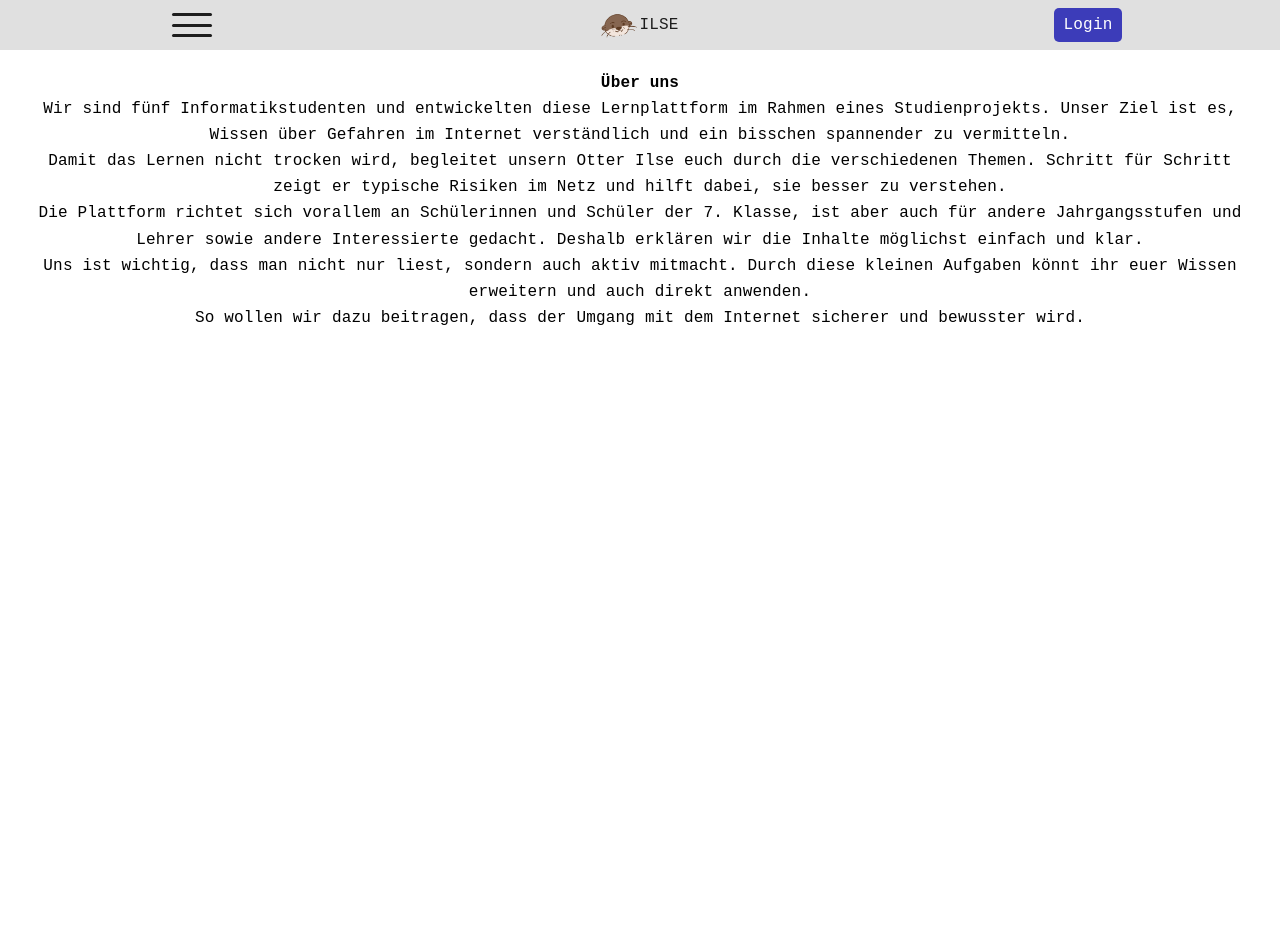
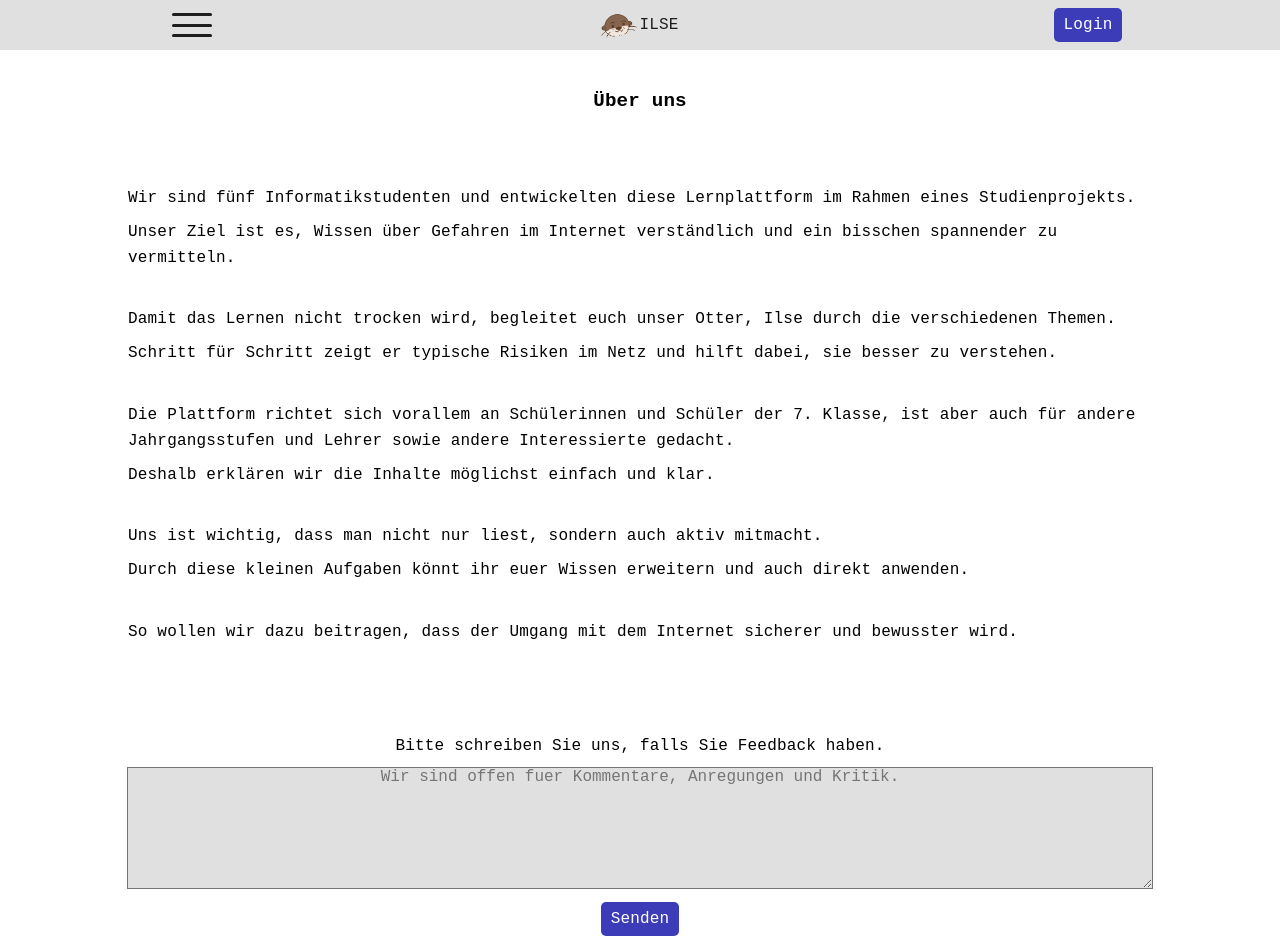
Before and after one commit to ILSE-Group/ILSE-Plattform-Frontend, a React (Vite) app: page /about in a window 1280 px wide. Shown: the top 952 px of the page. Before the commit the page ends 800 px from the top, so only its background shows below. Built offline with nearby package versions, Linux system fonts and the light colour scheme.

Commit message:
extended WhoWeArePage

```diff
--- a/src/components/Header/Header.scss
+++ b/src/components/Header/Header.scss
@@ -111,7 +111,7 @@ $navigationSize: 40%;
     height: calc(100vh - #{styles.$HEADER_HEIGHT});
     width: 100vw;
 
-    position: fixed;
+    position: absolute;
 
     display: flex;
     flex-direction: column;
--- /dev/null
+++ b/src/components/WhoWeAre/AboutFeedback/AboutFeedback.scss
@@ -0,0 +1,42 @@
+
+.about-feedback-wrapper {
+    width: 80vw;
+    height: min-content;
+
+    margin: 3vh;
+
+    display: flex;
+    flex-direction: column;
+    flex-wrap: nowrap;
+    align-items: center;
+    justify-content: space-evenly;
+
+    gap: 1vh;
+}
+
+.feedback-intro-text {
+    user-select: none;
+
+    text-align: left;
+}
+
+.feedback-textbox {
+    height: 15vh;
+    width: 100%;
+    max-width: 100%;
+
+    overflow: scroll;
+    field-sizing: content;
+
+    font-size: 1em;
+
+    background-color: var(--bgColorMediumContrast);
+    color: var(--fgColorHighContrast);
+}
+
+.feedback-send-btn {
+    margin: 5px;
+
+    width: min-content;
+    user-select: none;
+}
--- /dev/null
+++ b/src/components/WhoWeAre/AboutFeedback/AboutFeedback.tsx
@@ -0,0 +1,38 @@
+import './AboutFeedback.scss'
+
+
+function AboutFeedback() {
+    const feedbackInputBox : HTMLInputElement = document.getElementById('feedback-textbox') as HTMLInputElement;
+
+    function sendFeedback() {
+        const feedbackText: string = feedbackInputBox.value;
+
+        if(feedbackText === null || feedbackText.trim().length === 0) {
+            cleanupFeedback();
+            return;
+        }
+
+        //TODO: error-checking, remove alert
+        window.alert(feedbackText);
+        cleanupFeedback;
+    }
+
+    function cleanupFeedback() {
+        feedbackInputBox.value = "";
+    }
+
+    return (
+        <section className="about-feedback-wrapper">
+            <p className='feedback-intro-text'>Bitte schreiben Sie uns, falls Sie Feedback haben.</p>
+
+            <textarea
+                className='feedback-textbox' id='feedback-textbox'
+                placeholder='Wir sind offen fuer Kommentare, Anregungen und Kritik.'
+            />
+            <p onClick={sendFeedback} className='feedback-send-btn highlight-btn-medium'>Senden</p>
+        </section>
+    );
+
+}
+
+export default AboutFeedback;
--- /dev/null
+++ b/src/components/WhoWeAre/AboutText/AboutText.scss
@@ -0,0 +1,24 @@
+
+.about-text-wrapper {
+    width: 80vw;
+    height: min-content;
+
+    margin: 0 auto 2vh auto;
+
+    display: flex;
+    flex-direction: column;
+    flex-wrap: wrap;
+    align-items: flex-start;
+    justify-content: space-evenly;
+
+    gap: 2.4vh;
+}
+
+.content-wrapper {
+    padding-bottom: 1vh;
+}
+
+.content-wrapper p {
+    padding-bottom: 1vh;
+    text-align: left;
+}
--- /dev/null
+++ b/src/components/WhoWeAre/AboutText/AboutText.tsx
@@ -0,0 +1,35 @@
+import './AboutText.scss';
+
+
+function AboutText() {
+
+    return (
+        <section className='about-text-wrapper'>
+
+            <div className='content-wrapper'>
+                <p>Wir sind fünf Informatikstudenten und entwickelten diese Lernplattform im Rahmen eines Studienprojekts.</p>
+                <p>Unser Ziel ist es, Wissen über Gefahren im Internet verständlich und ein bisschen spannender zu vermitteln.</p>
+            </div>
+            <div className='content-wrapper'>
+                <p>Damit das Lernen nicht trocken wird, begleitet euch unser Otter, Ilse durch die verschiedenen Themen.</p>
+                <p>Schritt für Schritt zeigt er typische Risiken im Netz und hilft dabei, sie besser zu verstehen.</p>
+            </div>
+            <div className='content-wrapper'>
+                <p>Die Plattform richtet sich vorallem an Schülerinnen und Schüler der 7. Klasse, ist aber auch für andere Jahrgangsstufen und Lehrer sowie andere Interessierte gedacht.</p>
+                <p>Deshalb erklären wir die Inhalte möglichst einfach und klar.</p>
+            </div>
+            <div className='content-wrapper'>
+                <p>Uns ist wichtig, dass man nicht nur liest, sondern auch aktiv mitmacht.</p>
+                <p>Durch diese kleinen Aufgaben könnt ihr euer Wissen erweitern und auch direkt anwenden.</p>
+            </div>
+            <div className='content-wrapper'>
+                <p>So wollen wir dazu beitragen, dass der Umgang mit dem Internet sicherer und bewusster wird.</p>
+            </div>
+
+        </section>
+
+    );
+
+}
+
+export default AboutText;
--- /dev/null
+++ b/src/components/WhoWeAre/WhoWeArePage.scss
@@ -0,0 +1,19 @@
+
+
+.about-page-wrapper {
+    width: 100vw;
+    height: min-content + 5vh;
+
+    display: flex;
+    flex-direction: column;
+    flex-wrap: nowrap;
+    align-items: center;
+    justify-content: space-between;
+
+    gap: 4vh;
+}
+
+.about-header {
+    margin: 2em;
+    font-size: 1.2em;
+}
--- a/src/components/WhoWeAre/WhoWeArePage.tsx
+++ b/src/components/WhoWeAre/WhoWeArePage.tsx
@@ -1,4 +1,8 @@
+import './WhoWeArePage.scss'
+
 import Header from '../Header/Header';
+import AboutText from './AboutText/AboutText';
+import AboutFeedback from './AboutFeedback/AboutFeedback';
 
 
 function WhoWeArePage() {
@@ -7,35 +11,14 @@ function WhoWeArePage() {
         <div>
             <Header />
 
-            <main style={{ padding: "20px", textAlign: "left"}} >
-                <h1>Über uns</h1>
+            <div className="about-page-wrapper" >
+                <h1 className='about-header'>Über uns</h1>
 
-                <p>
-                    Wir sind fünf Informatikstudenten und entwickelten diese Lernplattform im Rahmen eines Studienprojekts.
-                    Unser Ziel ist es, Wissen über Gefahren im Internet verständlich und ein bisschen spannender zu vermitteln.
-                </p>
+                <AboutText />
 
-                <p>
-                    Damit das Lernen nicht trocken wird, begleitet unsern Otter Ilse euch durch die verschiedenen Themen.
-                    Schritt für Schritt zeigt er typische Risiken im Netz und hilft dabei, sie besser zu verstehen.
-                </p>
+                <AboutFeedback />
 
-                <p>
-                    Die Plattform richtet sich vorallem an Schülerinnen und Schüler der 7. Klasse, ist aber auch für andere Jahrgangsstufen und Lehrer sowie andere Interessierte gedacht.
-                    Deshalb erklären wir die Inhalte möglichst einfach und klar.
-                </p>
-
-                <p>
-                    Uns ist wichtig, dass man nicht nur liest, sondern auch aktiv mitmacht.
-                    Durch diese kleinen Aufgaben könnt ihr euer Wissen erweitern und auch direkt anwenden.
-                </p>
-
-                <p>
-                    So wollen wir dazu beitragen, dass der Umgang mit dem Internet sicherer und bewusster wird.
-                </p>
-
-
-            </main>
+            </div>
 
         </div>
     );
```
